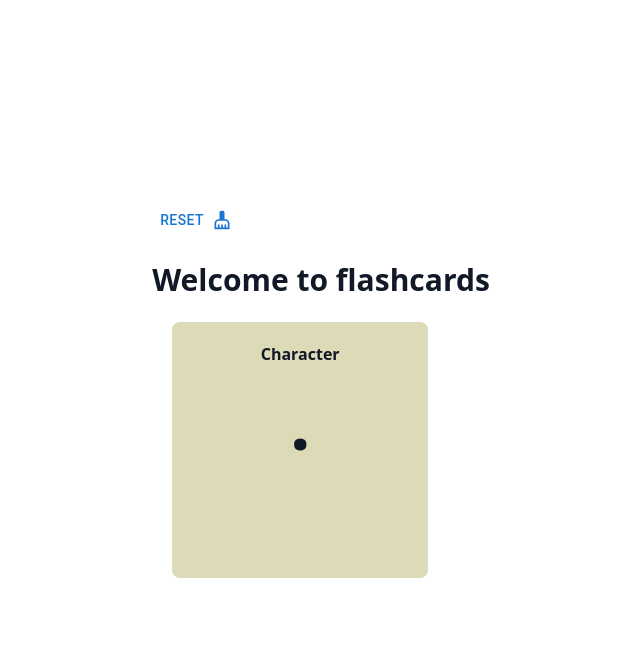
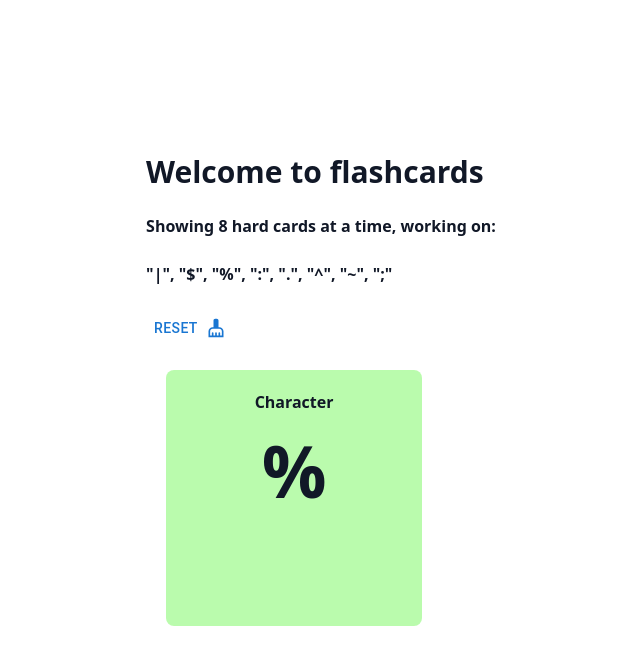
Before and after one commit to bohendo/flashcards, a React (Vite) app in the folder ui/: page / in a window 1280 px wide. Shown: the top 664 px of the page, without its empty margins (319-959 px from the left). Built offline with nearby package versions, Linux system fonts and the light colour scheme; what @urbit/http-api would draw is missing.

Commit message:
limit hard cards in deck to 8

```diff
--- a/ui/src/app.tsx
+++ b/ui/src/app.tsx
@@ -15,52 +15,102 @@ import { Card, Deck } from './types';
 const api = new Urbit('', '', window.desk);
 api.ship = window.ship;
 
-const runeDeck = getRuneDeck();
-// sorted by decreasing difficulty
-// ties are randomized
-const shuffle = (deck: Deck): Deck => {
-  const shuffled = [...deck];
-  for (let i = 0; i < shuffled.length; i++) {
-    const r = Math.floor(Math.random() * shuffled.length);
-    const tmp = shuffled[i]
-    shuffled[i] = shuffled[r]
-    shuffled[r] = tmp;
-  }
-  return shuffled;
+const HOON_DECK = "HOON_DECK"
+const hardCount = 8;
+const hardThreshold = 75;
+
+enum Difficulty {
+  Easy = "Easy",
+  Medium = "Medium",
+  Hard = "Hard"
 };
 
+const applyDifficulty = (oldDiff: number, diff: Difficulty): number => {
+  const diffDiff =
+    diff ===   Difficulty.Easy   ? -10
+    : diff === Difficulty.Medium ? -2
+    : diff === Difficulty.Hard   ? +2
+    : 0; // Error
+  let newDiff = oldDiff + diffDiff;
+  return newDiff > 100 ? 100 : newDiff < 1 ? 1 : newDiff;
+};
+
+// Quadratic difficulty
+// Square & sum difficulties of all cards to get sqTotal
+// each card's chance of being selected is difficulty**2/sqTotal
 const selectRandomWithBias = (deck: Deck): number => {
   const scale = (n: number): number => n ** 2;
   const maxDiff = deck.map(c => c.difficulty).reduce((cum, cur) => cur < cum ? cum : cur, 0);
   const minDiff = deck.map(c => c.difficulty).reduce((cum, cur) => cur > cum ? cum : cur, 100);
   const sqTotal = deck.map(c => c.difficulty).reduce((cum, cur) => cum + scale(cur), 0);
   const randomInt = Math.floor((Math.random() * sqTotal) + 0.5);
-
   let runningTot = 0;
   for (let i = 0; i < deck.length; i++) {
     runningTot += scale(deck[i].difficulty);
     if (runningTot >= randomInt) return i
   }
-
   throw new Error(`Error while selecing random card with bias: no card selected`);
 }
 
-// sorted by decreasing difficulty
-// ties are provided in the same order as in the original deck
-const sortByDifficulty = (deck: Deck): Deck => {
-  return deck.sort((c1, c2) => c2.difficulty - c1.difficulty);
+const getHard = (deck: Deck): Deck => {
+  return deck.filter(c => c.difficulty > hardThreshold);
+}
+
+const countHard = (deck: Deck): number => {
+  return getHard(deck).length
+}
+
+// Checks that hardCount difficult cards exists in deck
+// Otherwise adds/removes cards to fit
+const refreshDeck = (deck: Deck): Deck => {
+  const nHard = countHard(deck);
+  // If we already have the correct number of hard cards then we're done
+  if (nHard === hardCount) return deck;
+  // If we have too many hard cards
+  if (nHard > hardCount) {
+    // Loop through current deck from end to beginning
+    for (let i = deck.length - 1; i >= 0; i--) {
+      // If this card is too hard
+      if (deck[i].difficulty > hardThreshold) {
+        // Remove it from the deck
+        deck.splice(i, 1);
+        // if we have the right number of hard cards then we're done
+        if (countHard(deck) === hardCount) return deck;
+      }
+    }
+  }
+  // If we have too few hard cards
+  if (nHard < hardCount) {
+    // Loop through full deck from beginning to end
+    const fullDeck = getRuneDeck();
+    for (let i = 0; i < fullDeck.length; i++) {
+      // For each card from the full deck
+      const candidate = fullDeck[i];
+      // Skip it if it's already in our deck
+      const inMyDeck = deck.reduce((cum, cur) => {
+        return cum || cur.front == candidate.front;
+      }, false);
+      if (inMyDeck) continue;
+      // Add it to our deck
+      deck.splice(i + 1, 0, candidate);
+      // if we have the right number of hard cards then we're done
+      if (countHard(deck) === hardCount) return deck;
+    }
+  }
+  throw new Error(`Error: refreshDeck expected ${countHard(deck)} == ${hardCount}`);
 };
 
 const getMyDeck = (): Deck => {
   const savedDeck = localStorage.getItem(HOON_DECK);
-  return savedDeck ? (JSON.parse(savedDeck) as Deck) : runeDeck.slice(0,16);
+  return refreshDeck(savedDeck ? (JSON.parse(savedDeck) as Deck) : getRuneDeck());
 };
 
-const setMyDeck = (deck: Deck): void => {
+const setMyDeck = (deck?: Deck): void => {
   return localStorage.setItem(HOON_DECK, JSON.stringify(deck || []));
 };
 
-const HOON_DECK = "HOON_DECK"
+const deckToString = (deck: Deck): string =>
+  `"${deck?.length ? deck.map(c => c.front).join('",  "') : ""}"`;
 
 export const App = () => {
   const [currentCard, setCurrentCard] = useState(0);
@@ -69,64 +119,52 @@ export const App = () => {
   const [isFlipped, setFlipped] = useState(false);
 
   useEffect(() => {
-    const newDeck = sortByDifficulty(getMyDeck());
-    console.log(`Sorted deck:`, newDeck);
+    const newDeck = getMyDeck();
     setCurrentDeck(newDeck);
     setCurrentCard(selectRandomWithBias(newDeck));
+    console.log(`Initialized with deck: [${deckToString(newDeck)}]`);
   }, []);
 
   const resetMyDeck = () => {
-    localStorage.setItem(HOON_DECK, "");
-    setCurrentDeck(getMyDeck());
-    setCurrentCard(0);
+    setMyDeck();
+    const freshDeck = getMyDeck();
+    setCurrentDeck(freshDeck);
+    setCurrentCard(selectRandomWithBias(freshDeck));
+    console.log(`Reset deck to: [${deckToString(freshDeck)}]`);
   }
 
-  const handleNext = () => {
+  const setDifficulty = (difficulty: Difficulty) => {
     setFlipped(false);
-    // let newCard = currentCard + 1;
-    let newCard = selectRandomWithBias(currentDeck)
-    // if (newCard > currentDeck.length - 1) newCard = 0; // wrap back to beginning
-    setCurrentCard(newCard);
-  }
-
-  enum Difficulty {
-    Easy = 'easy',
-    Medium = 'medium',
-    Hard = 'hard'
-  };
-
-  const setDifficulty = (difficulty: Difficulty) => {
-    console.log(`Difficulty set to ${difficulty}`);
-    const diffDiff = difficulty === Difficulty.Easy ? -10
-      : difficulty === Difficulty.Medium ? -2
-      : +2; // Hard
-    let newDiff = currentDeck[currentCard].difficulty + diffDiff;
-    newDiff = newDiff > 100 ? 100 : newDiff < 0 ? 0 : newDiff;
-    const newDeck = sortByDifficulty([
+    const oldDiff = currentDeck[currentCard].difficulty;
+    const newDiff = applyDifficulty(oldDiff, difficulty);
+    console.log(`Got response of ${difficulty} for "${
+      currentDeck[currentCard].front
+    }", difficulty updated from ${oldDiff} to ${newDiff}`);
+    const newDeck = refreshDeck([
       ...currentDeck.slice(0, currentCard),
       { ...currentDeck[currentCard], difficulty: newDiff },
       ...currentDeck.slice(currentCard + 1)
     ]);
-    if (difficulty === Difficulty.Easy && newDiff > 60 && newDiff <= 70
-     && currentDeck.length < runeDeck.length) {
-      newDeck.unshift(runeDeck[currentDeck.length]);
-    }
-    console.log(`Updated difficulty deck:`, newDeck);
-    setMyDeck(newDeck);
-    setCurrentDeck(newDeck);
-    handleNext();
+    setMyDeck(newDeck); // save to localstorage
+    setCurrentDeck(newDeck); // save to app state
+    setCurrentCard(selectRandomWithBias(newDeck)); // update currentCard
+    console.log(`New deck with difficulty applied: [${deckToString(newDeck)}]`);
   }
 
   return (
     <main className="flex items-center justify-center min-h-screen">
       <div className="block justify-center items-center max-w-md space-y-6 py-20">
+        <h1 className="text-3xl font-bold">Welcome to flashcards</h1>
+        <h3 className="text-l font-bold">Showing {hardCount} hard cards at a time, working on:</h3>
+        <h3 className="text-l font-bold">"{
+          getHard(currentDeck).map(c => c.front).join('", "')
+        }"</h3>
         <Button
           onClick={() => resetMyDeck()}
           endIcon={<CleaningServicesIcon />}
         >
           Reset
         </Button>
-        <h1 className="text-3xl font-bold">Welcome to flashcards</h1>
         <CharTile card={currentDeck[currentCard]} isFlipped={isFlipped} setFlipped={setFlipped} />
         {
           isFlipped ?
--- a/ui/src/components/CharTile.tsx
+++ b/ui/src/components/CharTile.tsx
@@ -10,7 +10,7 @@ export const CharTile = (props: {
 
   const { card, isFlipped, setFlipped } = props;
 
-  console.log(`Rendering card:`, card);
+  console.log(`Rendering ${isFlipped ? "back" : "front"} of card "${card.front}" w difficulty ${card.difficulty}`);
 
   const frontRotateX = `rotateX(${ isFlipped ? 180 : 0 }deg)`;
   const backRotateX = `rotateX(${ isFlipped ? 0 : -180 }deg)`;
```
Also changed, not shown: 1 other file (tests, documents, lock files or other folders).
